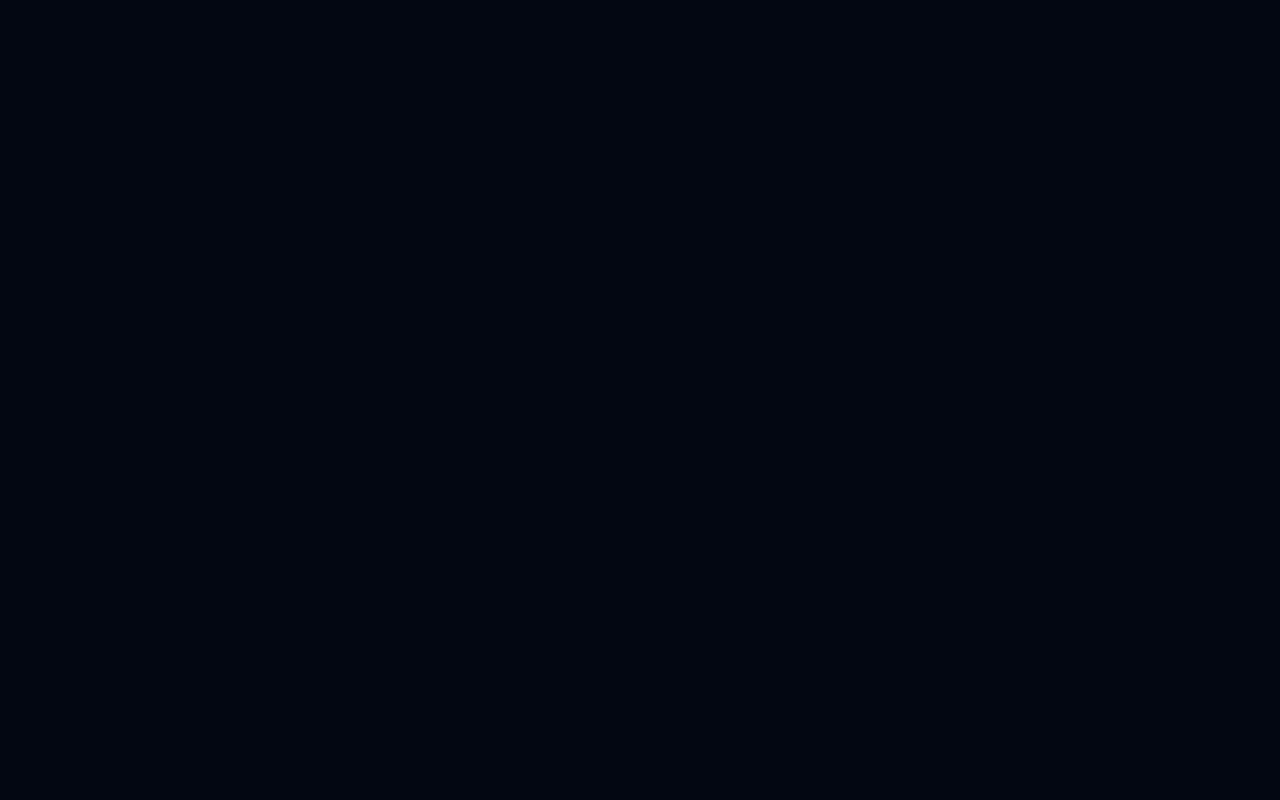
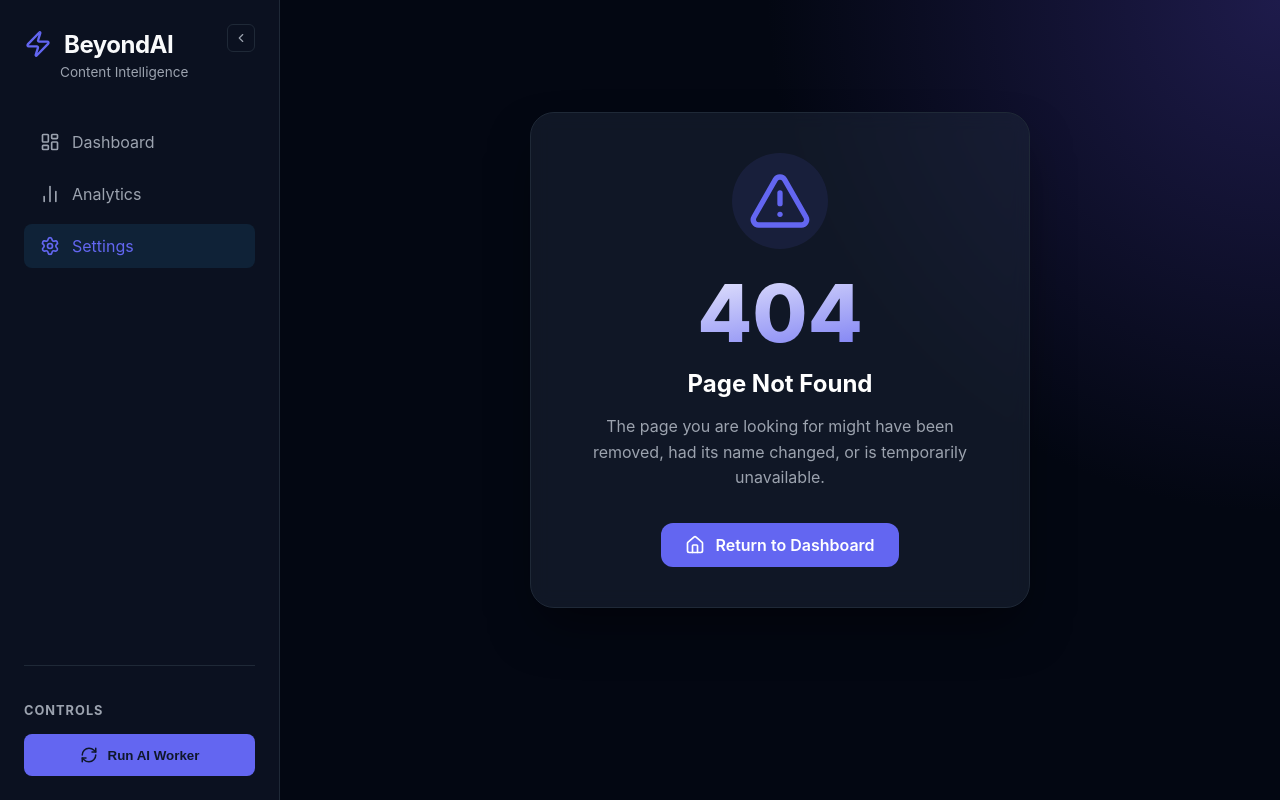
Before and after one commit to sujnankumar/Article-scraper, a React (Vite) app in the folder frontend/: page /settings in a window 1280 px wide. Before the commit this address had no page. Built offline with nearby package versions, Linux system fonts and the light colour scheme.

Commit message:
feat: Initialize React app with routing and comprehensive dark-themed global styles.

```diff
--- a/frontend/src/App.jsx
+++ b/frontend/src/App.jsx
@@ -3,6 +3,7 @@ import { Routes, Route } from 'react-router-dom';
 import Layout from './components/Layout';
 import HomePage from './pages/HomePage';
 import ArticlePage from './pages/ArticlePage';
+import NotFoundPage from './pages/NotFoundPage';
 import './index.css';
 
 function App() {
@@ -11,6 +12,7 @@ function App() {
       <Route path="/" element={<Layout />}>
         <Route index element={<HomePage />} />
         <Route path="article/:id" element={<ArticlePage />} />
+        <Route path="*" element={<NotFoundPage />} />
       </Route>
     </Routes>
   );
--- a/frontend/src/index.css
+++ b/frontend/src/index.css
@@ -513,3 +513,73 @@ body {
 .full-screen {
   height: 80vh;
 }
+
+/* 404 Page */
+.not-found-container {
+  display: flex;
+  align-items: center;
+  justify-content: center;
+  height: 80vh;
+  text-align: center;
+}
+
+.not-found-content {
+  max-width: 500px;
+  padding: 40px;
+  background: rgba(30, 41, 59, 0.5); /* Semi-transparent card */
+  backdrop-filter: blur(10px);
+  border-radius: 24px;
+  border: 1px solid var(--border-color);
+  box-shadow: 0 25px 50px -12px rgba(0, 0, 0, 0.5);
+}
+
+.error-icon-wrapper {
+  display: inline-flex;
+  padding: 16px;
+  background: rgba(99, 102, 241, 0.1);
+  border-radius: 50%;
+  margin-bottom: 24px;
+  color: var(--accent-color);
+}
+
+.error-code {
+  font-size: 5rem;
+  font-weight: 800;
+  margin: 0;
+  line-height: 1;
+  background: linear-gradient(to bottom right, #fff, #6366f1);
+  -webkit-background-clip: text;
+  -webkit-text-fill-color: transparent;
+  margin-bottom: 16px;
+}
+
+.error-title {
+  font-size: 1.5rem;
+  margin: 0 0 16px 0;
+  color: #fff;
+}
+
+.error-message {
+  color: var(--text-secondary);
+  line-height: 1.6;
+  margin-bottom: 32px;
+}
+
+.home-link {
+  display: inline-flex;
+  align-items: center;
+  gap: 10px;
+  background: var(--accent-color);
+  color: #fff;
+  padding: 12px 24px;
+  border-radius: 12px;
+  text-decoration: none;
+  font-weight: 600;
+  transition: all 0.2s;
+}
+
+.home-link:hover {
+  background: var(--accent-hover);
+  transform: translateY(-2px);
+  box-shadow: 0 10px 15px -3px rgba(79, 70, 229, 0.3);
+}
```
